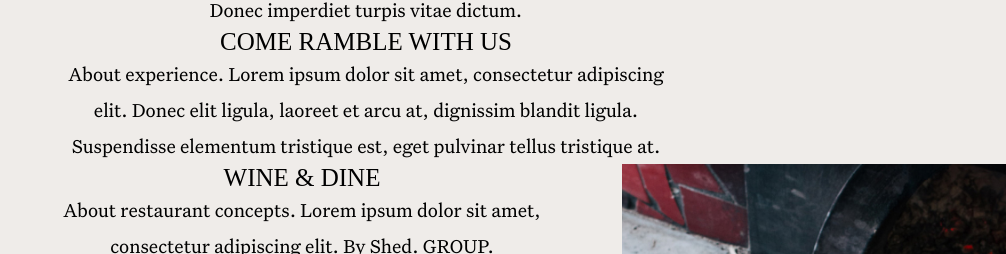
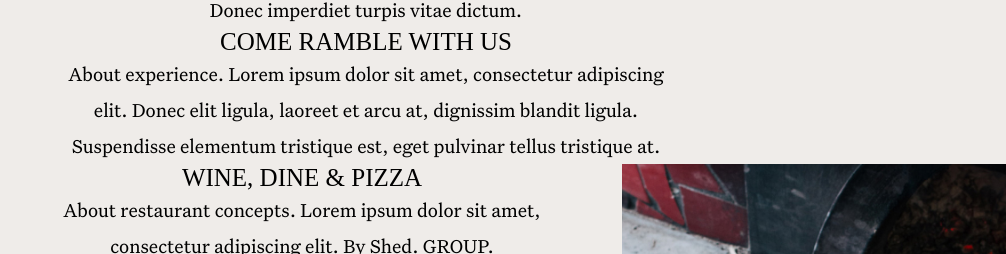
Before and after one commit to nathaliejanep/ShedHOTEL, a React (Create React App) app: page / in a window 1280 px wide. Shown: the part 2426-2680 px from the top of the page, without its empty margins (274-1280 px from the left). Built offline with nearby package versions, Linux system fonts and the light colour scheme.

Commit message:
Changed name of header

```diff
--- a/src/pages/Home/Home.jsx
+++ b/src/pages/Home/Home.jsx
@@ -67,7 +67,7 @@ const Home = () => {
         </section>
         <section className="food-wrapper">
           <div className="left">
-            <h2>Wine & Dine</h2>
+            <h2>Wine, Dine & Pizza</h2>
             <p>
               About restaurant concepts. Lorem ipsum dolor sit amet, consectetur
               adipiscing elit. By Shed. GROUP.
```
